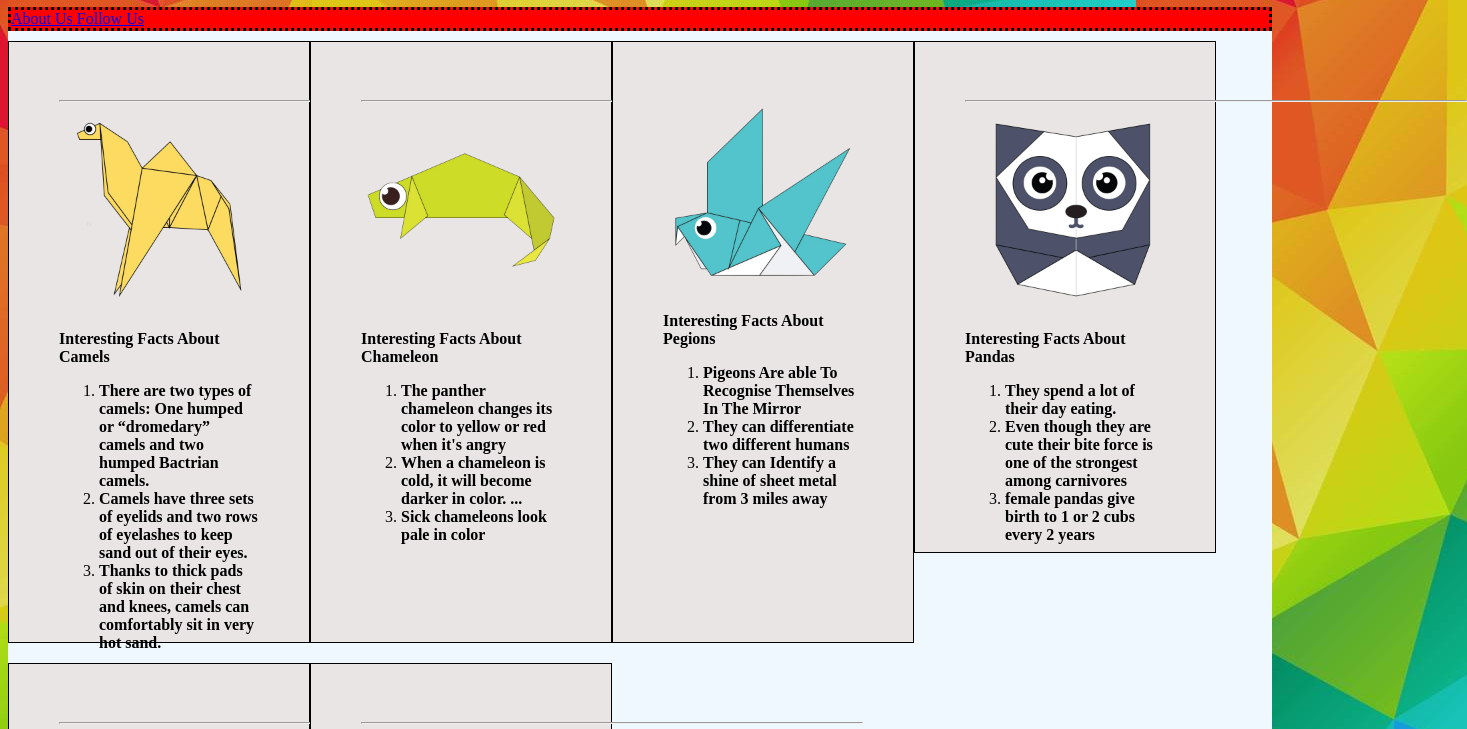
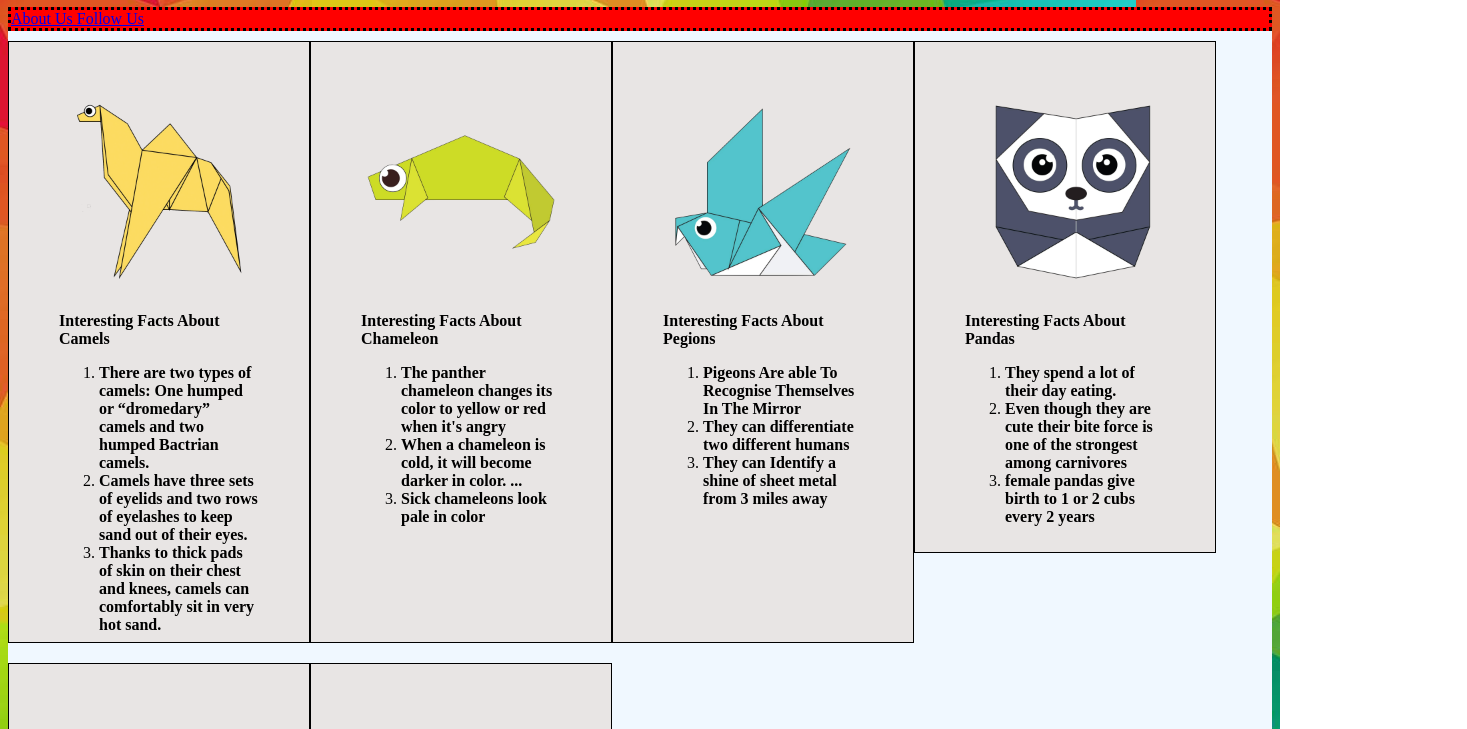
Before and after one commit to winshaS8/ORIGAMI-WEBSITE-2, a plain HTML site: page index.html in a window 1280 px wide. Shown: the part 73-802 px from the top of the page, 1467 px wide, since content can reach past the window. Drawn offline with Linux system fonts and the light colour scheme.

Commit message:
Update index.html

```diff
--- a/index.html
+++ b/index.html
@@ -17,7 +17,7 @@
 
          <div class = "grid">
          <div class = "camel" >
-           <hr width = 500px>
+
 
            <a href = "http://origami.me/camel/"  target="_blank"> <img src = "camel.png" width = 200px height = 200px  ></a>
            <p> <b> Interesting Facts About Camels </b></p>
@@ -30,7 +30,7 @@
 
 
         <div class = "chameleon">
-          <hr width = 500px>
+
            <a href = "http://origami.me/chameleon/"  target="_blank"> <img src = "chameleon.png" width = 200px height = 200px> </a>
            <p> <b> Interesting Facts About Chameleon</b></p>
            <ol>
@@ -53,7 +53,7 @@
 
 
       <div class = "panda">
-        <hr width = 500px>
+
         <a href = "http://origami.me/panda/"  target="_blank"> <img src = "panda.png" width = 200px height = 200px> </a>
         <p><b> Interesting Facts About Pandas</b></p>
         <ol>
@@ -65,7 +65,7 @@
 
 
       <div class = "teddy">
-        <hr width = 500px>
+
         <a href = "http://origami.me/teddy-bear/"  target="_blank"> <img src = "teddy.png" width = 200px height = 200px> </a>
         <p><b> Interesting Facts About bears</b></p>
         <ol>
@@ -76,7 +76,7 @@
       </div>
 
       <div class = "cicada">
-        <hr width = 500px>
+
         <a href = "http://origami.me/flying-cicada/"  target="_blank"> <img src = "cicada.png" width = 200px height = 200px> </a>
         <p><b> Interesting Facts About cicadas</b></p>
         <ol>
```
